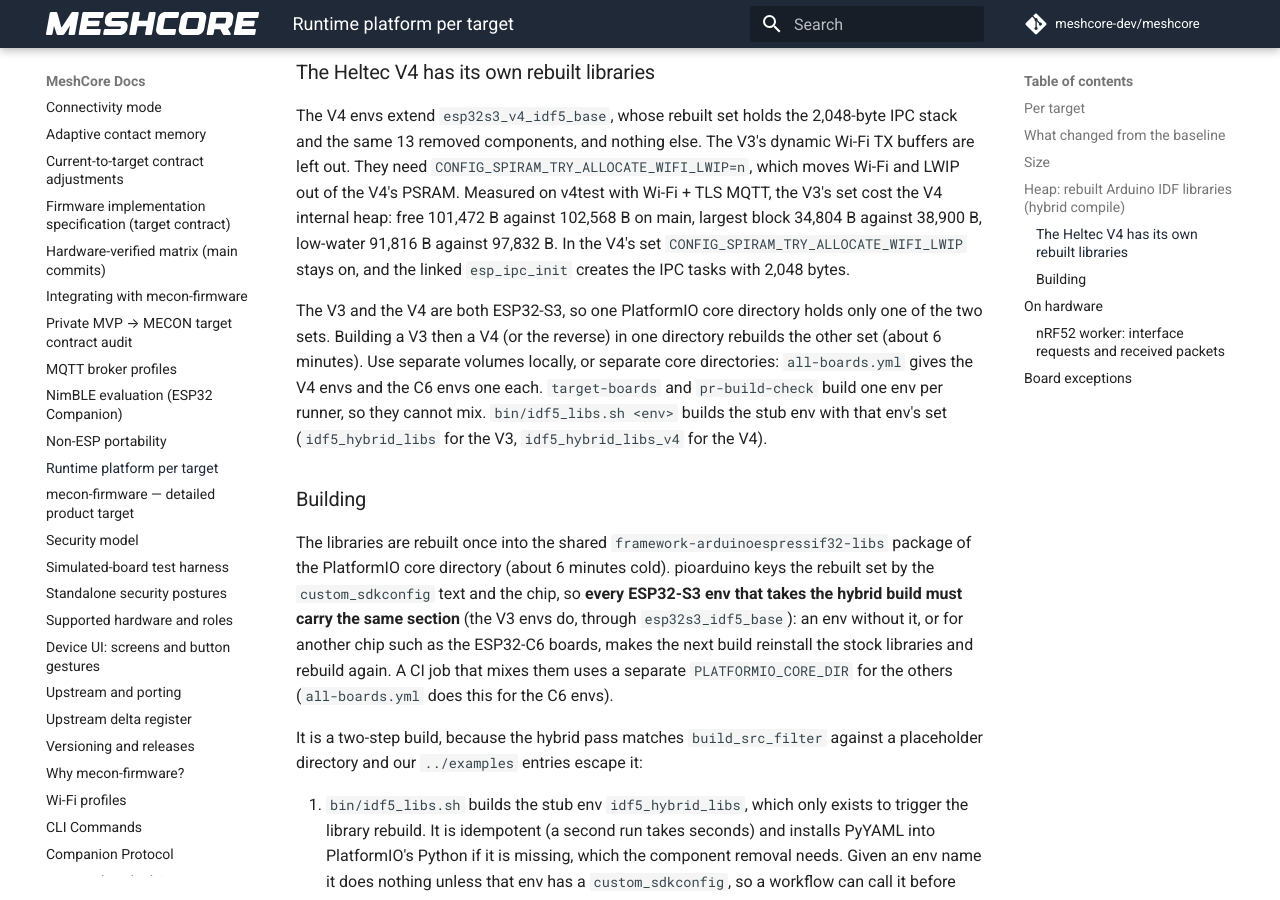
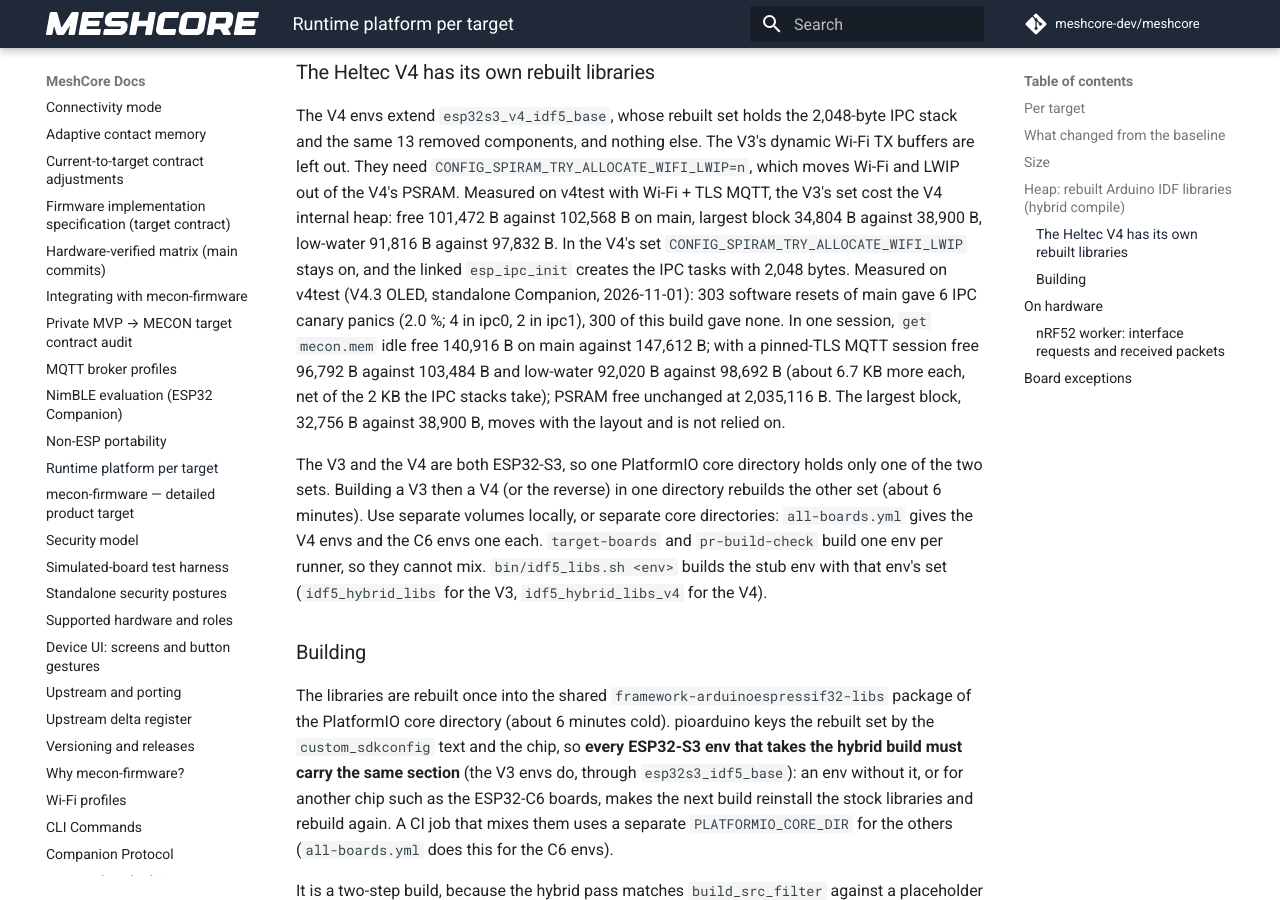
Before and after one commit to hoejriis/mecon-firmware, an MkDocs documentation site: the page built from docs/PLATFORM.md, in a window 1280 px wide and 900 px high, scrolled down 5576 px. Built offline with MkDocs 1.6.1 and Material for MkDocs 9.7.7, drawn with Linux system fonts in a browser that asks for light colours; comment, search, counter and statistics services are not loaded.

Commit message:
Record the v4test results of the V4's rebuilt libraries (Issue #224)
300 software resets with 0 IPC panics against 6 in 303 on main; the heap 6.7 KB better idle, with a TLS
session and at low-water, measured in one session; PSRAM unchanged.

Co-Authored-By: Claude Opus 5.5 (1M context) <noreply@anthropic.com>

```diff
--- a/docs/PLATFORM.md
+++ b/docs/PLATFORM.md
@@ -89,7 +89,7 @@ Flash drops by about 57-63 KB on the BLE, standalone and Wi-Fi Companions and by
 
 ### The Heltec V4 has its own rebuilt libraries
 
-The V4 envs extend `esp32s3_v4_idf5_base`, whose rebuilt set holds the 2,048-byte IPC stack and the same 13 removed components, and nothing else. The V3's dynamic Wi-Fi TX buffers are left out. They need `CONFIG_SPIRAM_TRY_ALLOCATE_WIFI_LWIP=n`, which moves Wi-Fi and LWIP out of the V4's PSRAM. Measured on v4test with Wi-Fi + TLS MQTT, the V3's set cost the V4 internal heap: free 101,472 B against 102,568 B on main, largest block 34,804 B against 38,900 B, low-water 91,816 B against 97,832 B. In the V4's set `CONFIG_SPIRAM_TRY_ALLOCATE_WIFI_LWIP` stays on, and the linked `esp_ipc_init` creates the IPC tasks with 2,048 bytes.
+The V4 envs extend `esp32s3_v4_idf5_base`, whose rebuilt set holds the 2,048-byte IPC stack and the same 13 removed components, and nothing else. The V3's dynamic Wi-Fi TX buffers are left out. They need `CONFIG_SPIRAM_TRY_ALLOCATE_WIFI_LWIP=n`, which moves Wi-Fi and LWIP out of the V4's PSRAM. Measured on v4test with Wi-Fi + TLS MQTT, the V3's set cost the V4 internal heap: free 101,472 B against 102,568 B on main, largest block 34,804 B against 38,900 B, low-water 91,816 B against 97,832 B. In the V4's set `CONFIG_SPIRAM_TRY_ALLOCATE_WIFI_LWIP` stays on, and the linked `esp_ipc_init` creates the IPC tasks with 2,048 bytes. Measured on v4test (V4.3 OLED, standalone Companion, 2026-11-01): 303 software resets of main gave 6 IPC canary panics (2.0 %; 4 in ipc0, 2 in ipc1), 300 of this build gave none. In one session, `get mecon.mem` idle free 140,916 B on main against 147,612 B; with a pinned-TLS MQTT session free 96,792 B against 103,484 B and low-water 92,020 B against 98,692 B (about 6.7 KB more each, net of the 2 KB the IPC stacks take); PSRAM free unchanged at 2,035,116 B. The largest block, 32,756 B against 38,900 B, moves with the layout and is not relied on.
 
 The V3 and the V4 are both ESP32-S3, so one PlatformIO core directory holds only one of the two sets. Building a V3 then a V4 (or the reverse) in one directory rebuilds the other set (about 6 minutes). Use separate volumes locally, or separate core directories: `all-boards.yml` gives the V4 envs and the C6 envs one each. `target-boards` and `pr-build-check` build one env per runner, so they cannot mix. `bin/idf5_libs.sh <env>` builds the stub env with that env's set (`idf5_hybrid_libs` for the V3, `idf5_hybrid_libs_v4` for the V4).
 
```
